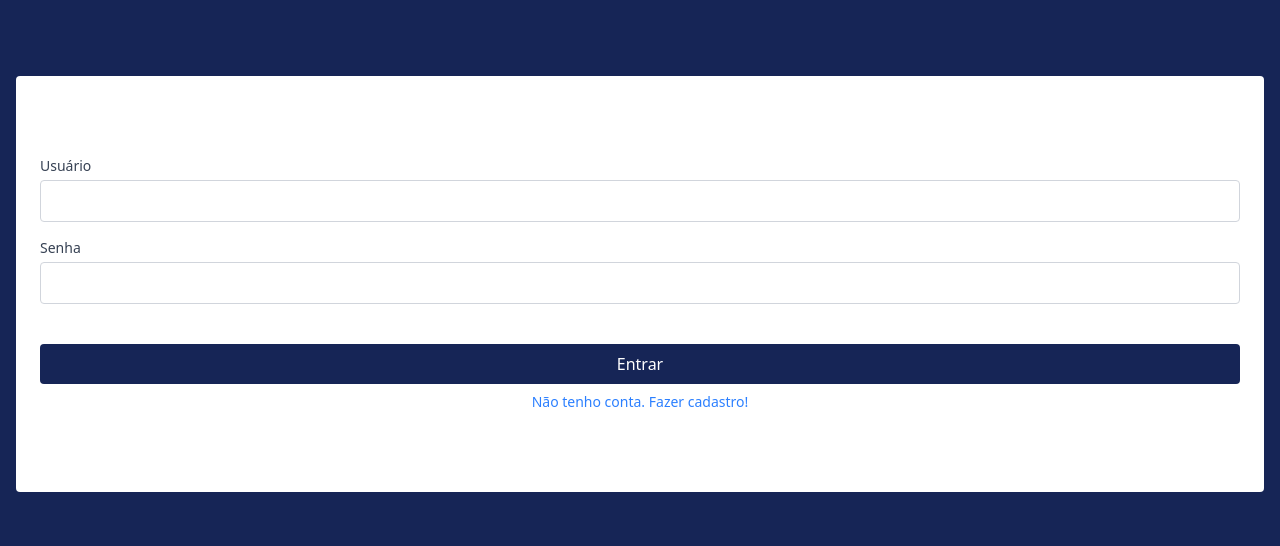
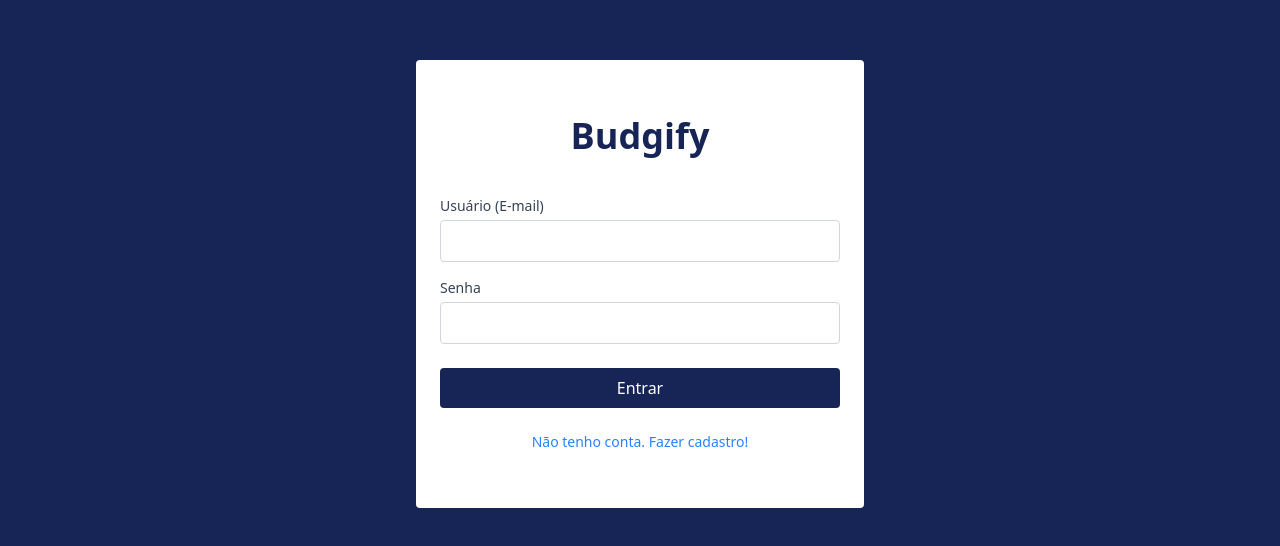
Before and after one commit to Paijas/orcamentos, a React (Vite) app in the folder client/: page / in a window 1280 px wide. Shown: the part 116-662 px from the top of the page. Built offline with nearby package versions, Linux system fonts and the light colour scheme; what @react-pdf/renderer would draw is missing.

Commit message:
Definindo nome e logo

```diff
--- a/client/index.html
+++ b/client/index.html
@@ -4,7 +4,7 @@
     <meta charset="UTF-8" />
 
     <meta name="viewport" content="width=device-width, initial-scale=1.0" />
-    <title>TCC + TS</title>
+    <title>Budgify</title>
   </head>
   <body>
     <div id="root"></div>
--- a/client/src/pages/login.tsx
+++ b/client/src/pages/login.tsx
@@ -1,77 +1,114 @@
-import React, { useEffect, useState } from "react";
+import React, { useState } from "react";
 import { useNavigate } from "react-router-dom";
 import AxiosInstance from "@/services/AxiosInstance";
-export default function login() {
+
+export default function Login() {
   const navigate = useNavigate();
 
-  const [user, setUser] = useState(String);
-  const [password, setPassword] = useState(String);
+  const [user, setUser] = useState("");
+  const [password, setPassword] = useState("");
+  const [loginError, setLoginError] = useState("");
 
-  const handleSubmit = async (username: string, password: string) => {
+  const handleFormSubmit = async (e: React.FormEvent<HTMLFormElement>) => {
+    e.preventDefault();
+    setLoginError("");
+
+    if (user.trim() === "" || password.trim() === "") {
+      setLoginError("Usuário e senha são obrigatórios.");
+      return;
+    }
+
     try {
-      if (username.trim() !== "" && password.trim() !== "") {
       const response = await AxiosInstance.post("/api/login", {
-          email: username,
+        email: user,
         senha: password,
       });
 
-        const { token, user } = response.data;
+      const { token, user: userData } = response.data;
 
       if (token) {
         localStorage.setItem("token", token);
-          localStorage.setItem("user", JSON.stringify(user));
+        localStorage.setItem("user", JSON.stringify(userData));
         navigate("/home");
+      } else {
+        setLoginError("Falha no login. Token não recebido.");
       }
+    } catch (error: any) {
+      console.error("Erro ao fazer login:", error);
+      if (error.response) {
+        if (error.response.status === 401) {
+          setLoginError("E-mail ou senha incorretos.");
+        } else if (error.response.data && error.response.data.message) {
+          setLoginError(error.response.data.message);
+        } else {
+          setLoginError(
+            `Erro: ${error.response.status}. Tente novamente mais tarde.`
+          );
         }
-    } catch (error) {
-      console.error("Erro ao fazer login:", error);
+      } else if (error.request) {
+        setLoginError(
+          "Não foi possível conectar ao servidor. Verifique sua internet."
+        );
+      } else {
+        setLoginError("Ocorreu um erro inesperado. Tente novamente.");
+      }
     }
   };
 
   return (
-    <div className="flex flex-col bg-blue-950 justify-center px-4  items-center min-h-screen">
-      <div className="bg-white w-full flex flex-col h-[26em] items-center px-6 justify-center  rounded">
-        <form
-          className="w-full flex flex-col"
-          onSubmit={(e) => {
-            [e.preventDefault(), handleSubmit(user, password)];
-          }}
-        >
+    <div className="flex flex-col bg-blue-950 justify-center px-4 items-center min-h-screen">
+      <div className="bg-white w-full flex flex-col h-auto sm:h-[28em] py-8 sm:py-0 items-center px-6 space-y-8 sm:space-y-10 justify-center rounded max-w-md">
+        <h1 className="text-center text-blue-950 font-bold text-4xl">
+          Budgify
+        </h1>
+        <form className="w-full flex flex-col" onSubmit={handleFormSubmit}>
           <div className="w-full mb-4">
             <label className="block text-sm font-medium text-gray-700 mb-1">
-              Usuário
+              Usuário (E-mail)
             </label>
             <input
               type="text"
               value={user}
-              onChange={(e) => setUser(e.target.value)}
+              onChange={(e) => {
+                setUser(e.target.value);
+                if (loginError) setLoginError("");
+              }}
               className="w-full px-3 py-2 border border-gray-300 rounded text-slate-800 focus:ring-2 focus:ring-blue-300 bg-white appearance-none outline-none focus:outline-none"
               required
             />
           </div>
-          <div className="w-full mb-4 gap-1">
+          <div className="w-full mb-4">
             <label className="block text-sm font-medium text-gray-700 mb-1">
               Senha
             </label>
             <input
               value={password}
-              onChange={(e) => setPassword(e.target.value)}
+              onChange={(e) => {
+                setPassword(e.target.value);
+                if (loginError) setLoginError("");
+              }}
               type="password"
               className="w-full px-3 py-2 border border-gray-300 rounded text-slate-800 focus:ring-2 focus:ring-blue-300 bg-white appearance-none outline-none focus:outline-none"
               required
             />
           </div>
 
+          {loginError && (
+            <p className="text-red-500 text-sm text-center mb-3">
+              {loginError}
+            </p>
+          )}
+
           <button
             type="submit"
-            className="bg-blue-950 mt-6 mb-2 text-white rounded px-4 py-2 w-full cursor-pointer "
+            className="bg-blue-950 mt-2 mb-2 text-white rounded px-4 py-2 w-full cursor-pointer hover:bg-blue-800 transition-colors"
           >
             Entrar
           </button>
 
           <span
             onClick={() => navigate("/cadastro")}
-            className="text-blue-500 text-sm text-center flex mx-auto "
+            className="text-blue-500 text-sm text-center mt-4 cursor-pointer hover:underline"
           >
             Não tenho conta. Fazer cadastro!
           </span>
```
Lines whose indentation alone changed are shown as unchanged.
